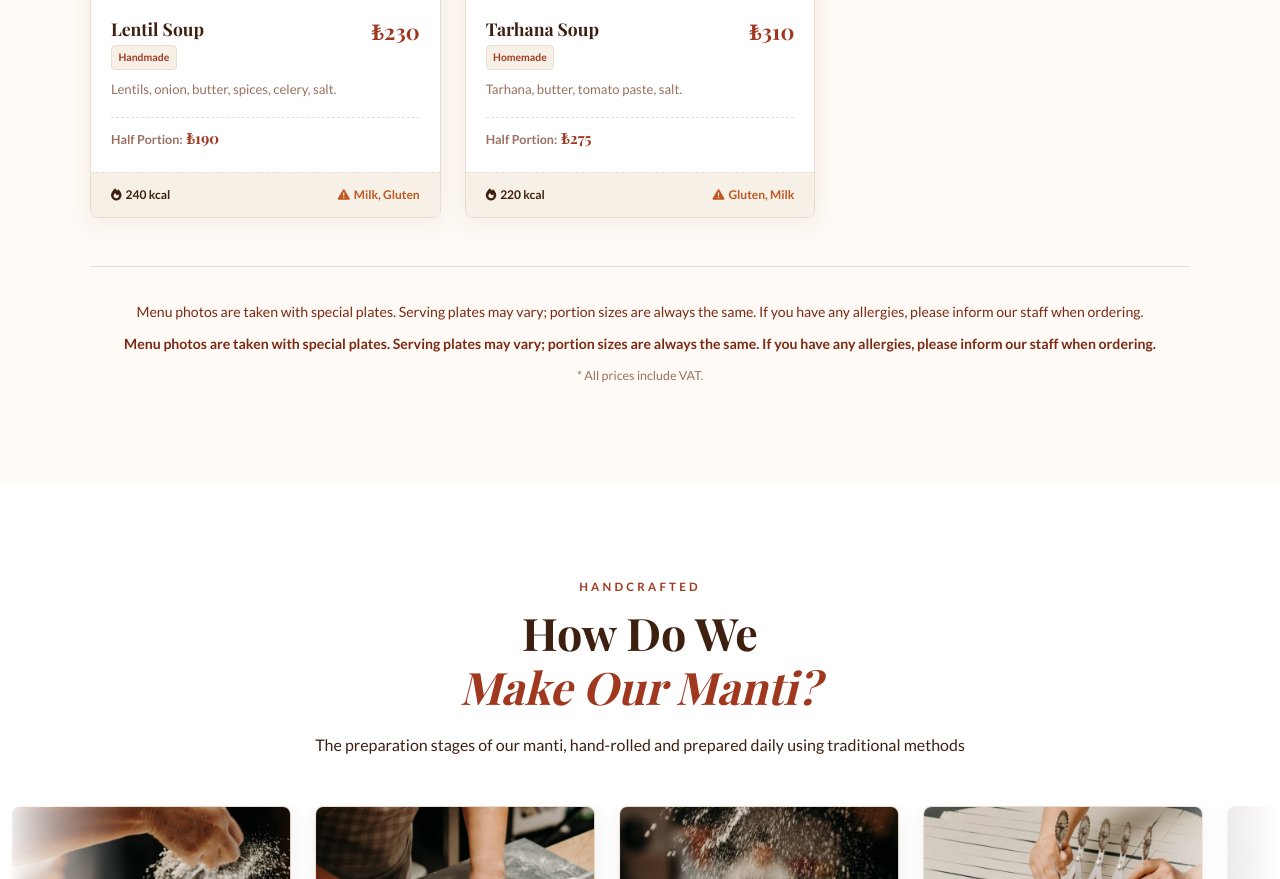
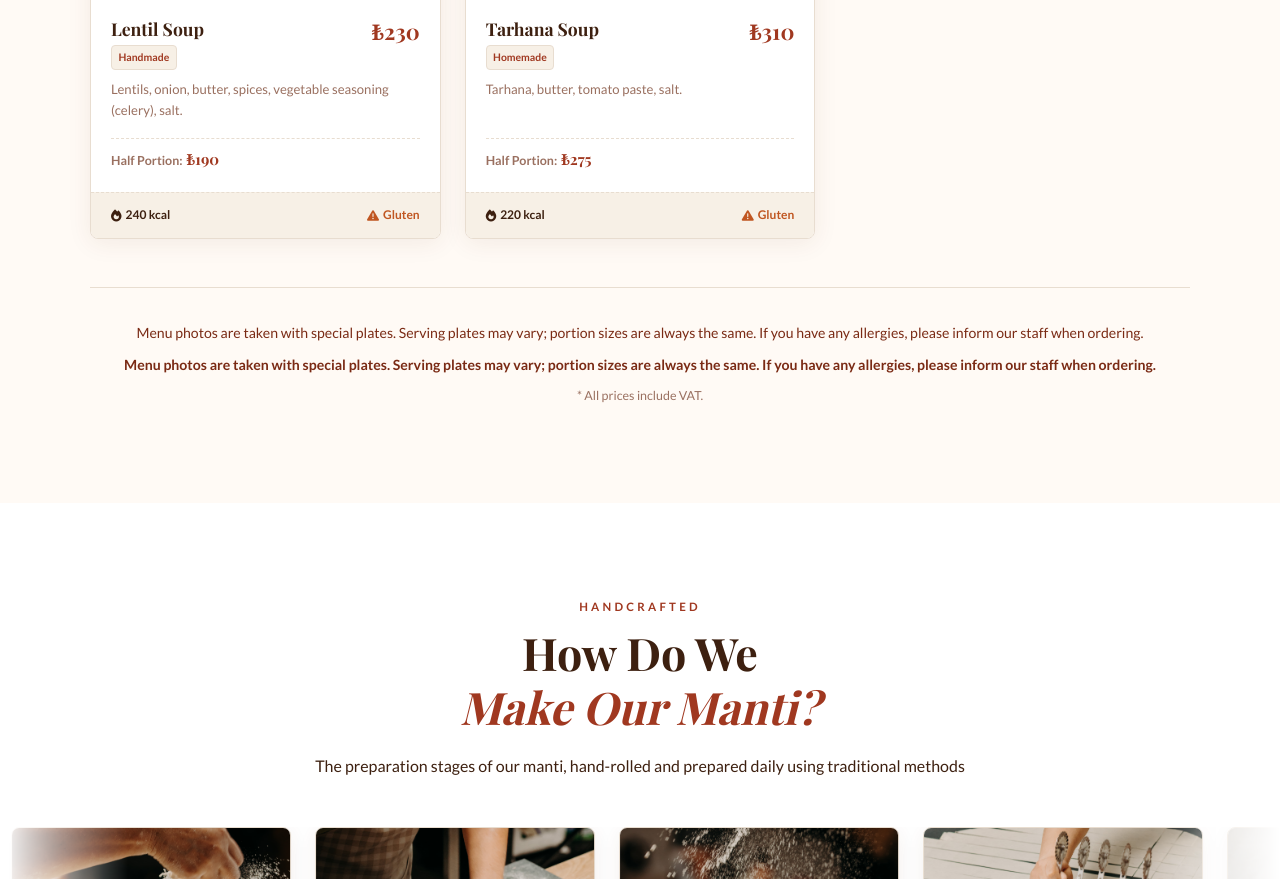
Before and after one commit to dijitalhomee-prog/Sinopia-Mant-, a plain HTML site: page en.html in a window 1280 px wide. Shown: the part 2659-3538 px from the top of the page. Drawn offline with nearby package versions, Linux system fonts and the light colour scheme; a web font is replaced by a local one.

Commit message:
feat: mercimek çorbası kereviz çeşnisi güncellendi ve tatlılar hariç süt alerjen uyarıları kaldırıldı

```diff
--- a/en.html
+++ b/en.html
@@ -190,14 +190,14 @@
               </div>
               <div class="mcard-header-price">₺230</div>
             </div>
-            <p class="mcard-desc">Lentils, onion, butter, spices, celery, salt.</p>
+            <p class="mcard-desc">Lentils, onion, butter, spices, vegetable seasoning (celery), salt.</p>
             <div class="mcard-sub-prices">
               <span class="mcard-sub-price">Half Portion: <span>₺190</span></span>
             </div>
           </div>
           <div class="mcard-footer">
             <span class="mcard-cal"><i class="fa-solid fa-fire"></i> 240 kcal</span>
-            <span class="mcard-allergen"><i class="fa-solid fa-triangle-exclamation"></i> Milk, Gluten</span>
+            <span class="mcard-allergen"><i class="fa-solid fa-triangle-exclamation"></i> Gluten</span>
           </div>
         </div>
         <div class="mcard">
@@ -219,7 +219,7 @@
           </div>
           <div class="mcard-footer">
             <span class="mcard-cal"><i class="fa-solid fa-fire"></i> 220 kcal</span>
-            <span class="mcard-allergen"><i class="fa-solid fa-triangle-exclamation"></i> Gluten, Milk</span>
+            <span class="mcard-allergen"><i class="fa-solid fa-triangle-exclamation"></i> Gluten</span>
           </div>
         </div>
       </div>
@@ -404,7 +404,7 @@
           </div>
           <div class="mcard-footer">
             <span class="mcard-cal"><i class="fa-solid fa-fire"></i> 360 kcal</span>
-            <span class="mcard-allergen"><i class="fa-solid fa-triangle-exclamation"></i> Gluten, Milk</span>
+            <span class="mcard-allergen"><i class="fa-solid fa-triangle-exclamation"></i> Gluten</span>
           </div>
         </div>
         <div class="mcard">
@@ -442,7 +442,7 @@
           </div>
           <div class="mcard-footer">
             <span class="mcard-cal"><i class="fa-solid fa-fire"></i> 440 kcal</span>
-            <span class="mcard-allergen"><i class="fa-solid fa-triangle-exclamation"></i> Gluten, Milk</span>
+            <span class="mcard-allergen"><i class="fa-solid fa-triangle-exclamation"></i> Gluten</span>
           </div>
         </div>
       </div>
@@ -470,7 +470,7 @@
           </div>
           <div class="mcard-footer">
             <span class="mcard-cal"><i class="fa-solid fa-fire"></i> 680 kcal</span>
-            <span class="mcard-allergen"><i class="fa-solid fa-triangle-exclamation"></i> Gluten, Milk</span>
+            <span class="mcard-allergen"><i class="fa-solid fa-triangle-exclamation"></i> Gluten</span>
           </div>
         </div>
         <div class="mcard">
@@ -493,7 +493,7 @@
           </div>
           <div class="mcard-footer">
             <span class="mcard-cal"><i class="fa-solid fa-fire"></i> 720 kcal</span>
-            <span class="mcard-allergen"><i class="fa-solid fa-triangle-exclamation"></i> Gluten, Milk, Walnut</span>
+            <span class="mcard-allergen"><i class="fa-solid fa-triangle-exclamation"></i> Gluten, Walnut</span>
           </div>
         </div>
         <div class="mcard">
@@ -515,7 +515,7 @@
           </div>
           <div class="mcard-footer">
             <span class="mcard-cal"><i class="fa-solid fa-fire"></i> 700 kcal</span>
-            <span class="mcard-allergen"><i class="fa-solid fa-triangle-exclamation"></i> Gluten, Milk, Walnut</span>
+            <span class="mcard-allergen"><i class="fa-solid fa-triangle-exclamation"></i> Gluten, Walnut</span>
           </div>
         </div>
         <div class="mcard">
@@ -538,7 +538,7 @@
           </div>
           <div class="mcard-footer">
             <span class="mcard-cal"><i class="fa-solid fa-fire"></i> 740 kcal</span>
-            <span class="mcard-allergen"><i class="fa-solid fa-triangle-exclamation"></i> Gluten, Milk</span>
+            <span class="mcard-allergen"><i class="fa-solid fa-triangle-exclamation"></i> Gluten</span>
           </div>
         </div>
         <div class="mcard">
@@ -559,7 +559,7 @@
           </div>
           <div class="mcard-footer">
             <span class="mcard-cal"><i class="fa-solid fa-fire"></i> 710 kcal</span>
-            <span class="mcard-allergen"><i class="fa-solid fa-triangle-exclamation"></i> Gluten, Milk</span>
+            <span class="mcard-allergen"><i class="fa-solid fa-triangle-exclamation"></i> Gluten</span>
           </div>
         </div>
         <div class="mcard">
@@ -580,7 +580,7 @@
           </div>
           <div class="mcard-footer">
             <span class="mcard-cal"><i class="fa-solid fa-fire"></i> 730 kcal</span>
-            <span class="mcard-allergen"><i class="fa-solid fa-triangle-exclamation"></i> Gluten, Milk, Walnut</span>
+            <span class="mcard-allergen"><i class="fa-solid fa-triangle-exclamation"></i> Gluten, Walnut</span>
           </div>
         </div>
       </div>
@@ -609,7 +609,7 @@
           </div>
           <div class="mcard-footer">
             <span class="mcard-cal"><i class="fa-solid fa-fire"></i> 570 kcal</span>
-            <span class="mcard-allergen"><i class="fa-solid fa-triangle-exclamation"></i> Gluten, Milk</span>
+            <span class="mcard-allergen"><i class="fa-solid fa-triangle-exclamation"></i> Gluten</span>
           </div>
         </div>
         <div class="mcard">
@@ -632,7 +632,7 @@
           </div>
           <div class="mcard-footer">
             <span class="mcard-cal"><i class="fa-solid fa-fire"></i> 610 kcal</span>
-            <span class="mcard-allergen"><i class="fa-solid fa-triangle-exclamation"></i> Gluten, Milk, Walnut</span>
+            <span class="mcard-allergen"><i class="fa-solid fa-triangle-exclamation"></i> Gluten, Walnut</span>
           </div>
         </div>
         <div class="mcard">
@@ -655,7 +655,7 @@
           </div>
           <div class="mcard-footer">
             <span class="mcard-cal"><i class="fa-solid fa-fire"></i> 590 kcal</span>
-            <span class="mcard-allergen"><i class="fa-solid fa-triangle-exclamation"></i> Gluten, Milk, Walnut</span>
+            <span class="mcard-allergen"><i class="fa-solid fa-triangle-exclamation"></i> Gluten, Walnut</span>
           </div>
         </div>
         <div class="mcard">
@@ -678,7 +678,7 @@
           </div>
           <div class="mcard-footer">
             <span class="mcard-cal"><i class="fa-solid fa-fire"></i> 630 kcal</span>
-            <span class="mcard-allergen"><i class="fa-solid fa-triangle-exclamation"></i> Gluten, Milk</span>
+            <span class="mcard-allergen"><i class="fa-solid fa-triangle-exclamation"></i> Gluten</span>
           </div>
         </div>
         <div class="mcard">
@@ -700,7 +700,7 @@
           </div>
           <div class="mcard-footer">
             <span class="mcard-cal"><i class="fa-solid fa-fire"></i> 600 kcal</span>
-            <span class="mcard-allergen"><i class="fa-solid fa-triangle-exclamation"></i> Gluten, Milk</span>
+            <span class="mcard-allergen"><i class="fa-solid fa-triangle-exclamation"></i> Gluten</span>
           </div>
         </div>
         <div class="mcard">
@@ -722,7 +722,7 @@
           </div>
           <div class="mcard-footer">
             <span class="mcard-cal"><i class="fa-solid fa-fire"></i> 620 kcal</span>
-            <span class="mcard-allergen"><i class="fa-solid fa-triangle-exclamation"></i> Gluten, Milk, Walnut</span>
+            <span class="mcard-allergen"><i class="fa-solid fa-triangle-exclamation"></i> Gluten, Walnut</span>
           </div>
         </div>
       </div>
```
Also changed, not shown: index.html (+17 -17 lines).
